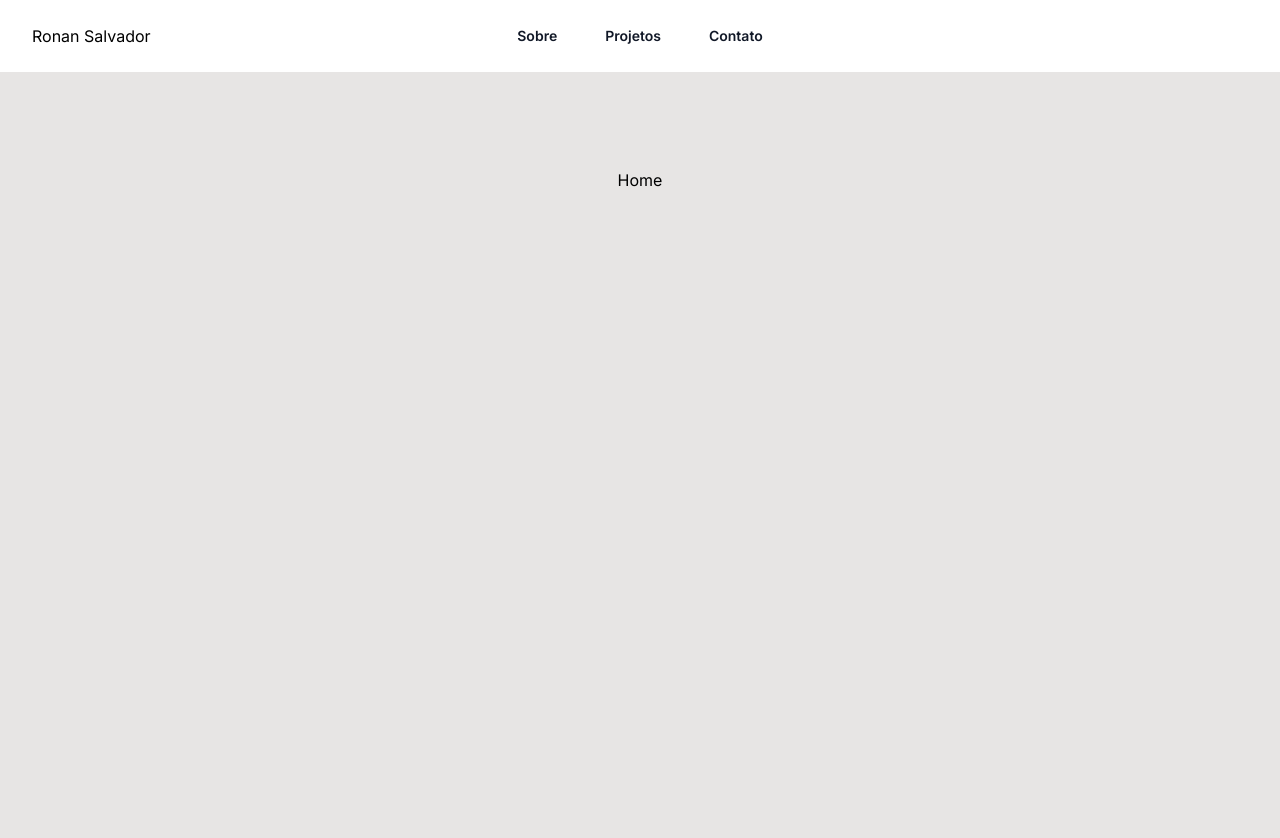
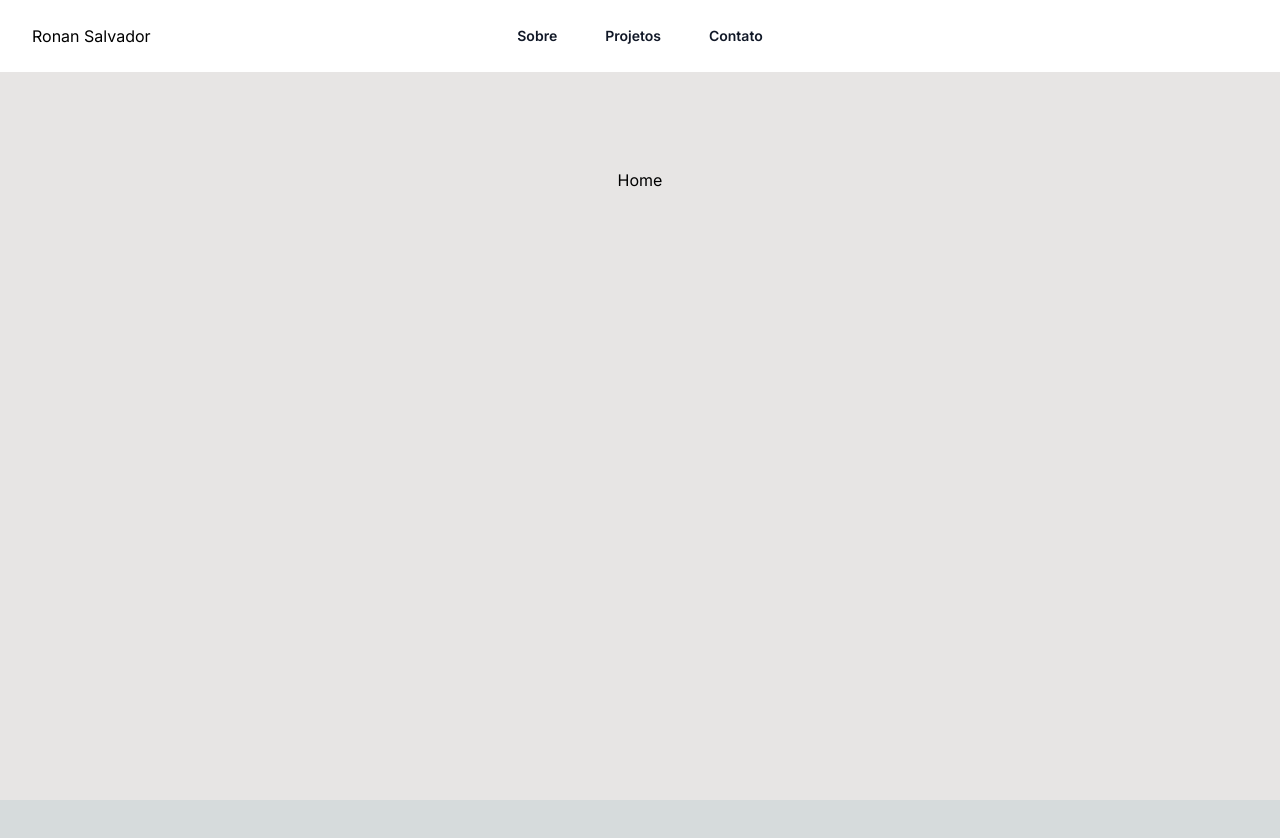
Before and after one commit to ronansalvador/portfolio, a Next.js app: page / in a window 1280 px wide. Shown: the top 838 px of the page. After the commit the page ends 800 px from the top, so only its background shows below. Built offline with nearby package versions, Linux system fonts and the light colour scheme.

Commit message:
feat(css): atualziando css

```diff
--- a/src/app/layout.tsx
+++ b/src/app/layout.tsx
@@ -16,9 +16,9 @@
 }) {
   return (
     <html lang='en'>
-      <body className={inter.className}>
+      <body className={`${inter.className} h-screen w-screen flex flex-col`}>
         <Header />
-        <main className='flex bg-stone-200 min-h-screen flex-col items-center justify-between p-24'>
+        <main className='flex bg-stone-200 h-full flex-col items-center justify-between p-24'>
           {children}
         </main>
       </body>
```
